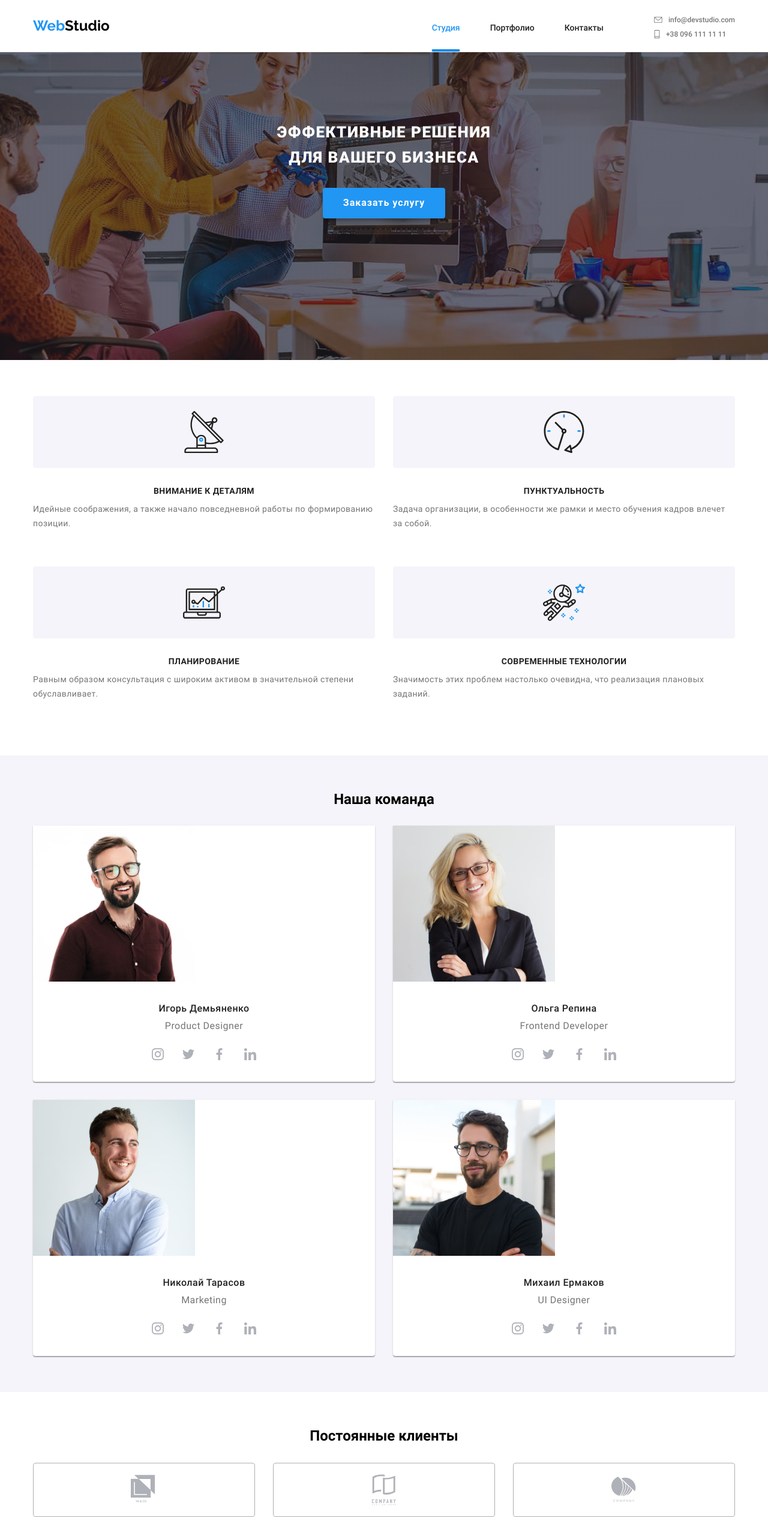
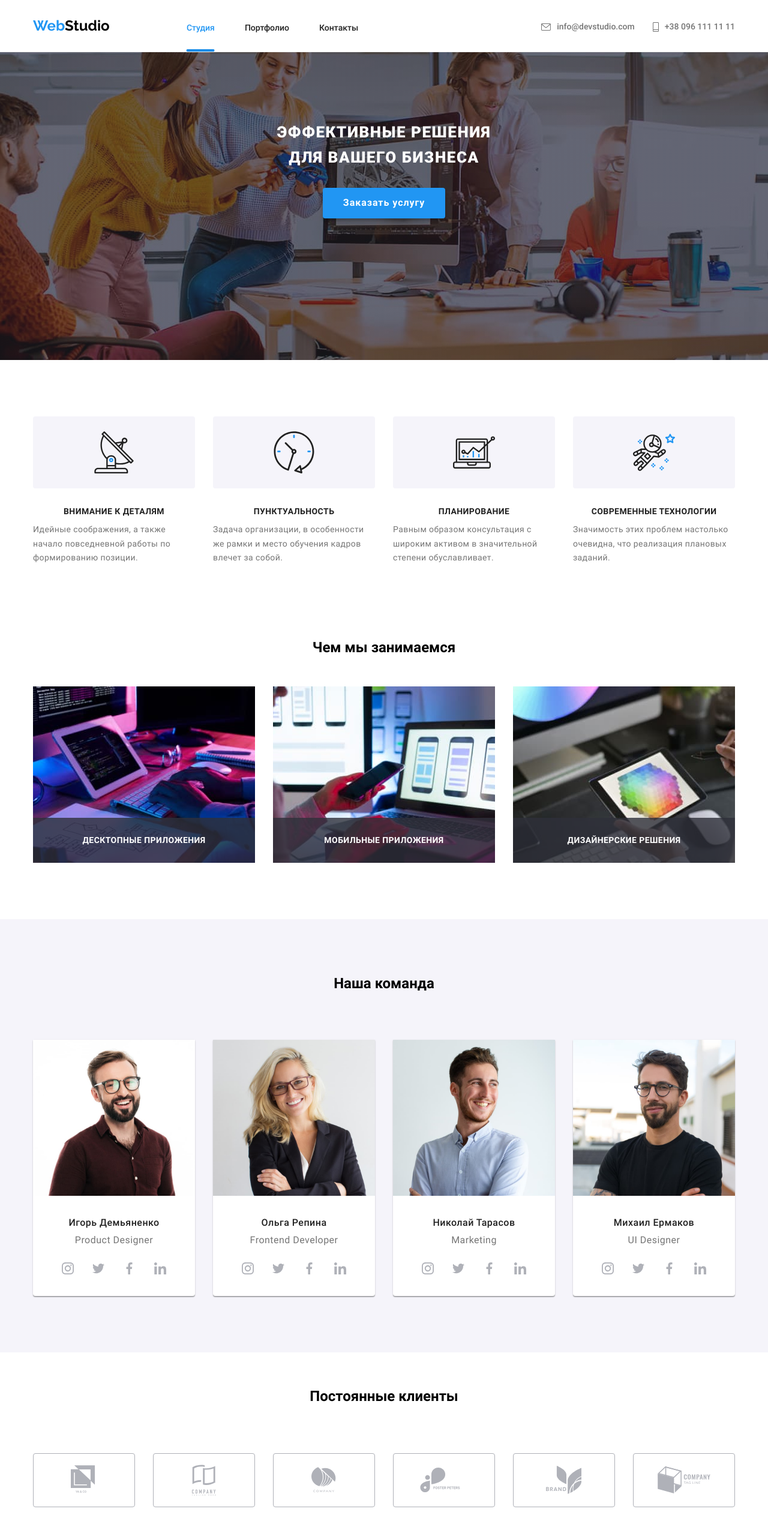
Before and after one commit to IvanZakharov77/goit-markup-hw-08, a plain HTML site: page index.html in a window 1280 px wide. Shown: the top 2555 px of the page at 60% size. Drawn offline with nearby package versions, Linux system fonts and the light colour scheme.

Commit message:
git added pc

```diff
--- a/sass/components/_client.scss
+++ b/sass/components/_client.scss
@@ -33,9 +33,13 @@ flex-wrap: wrap;
           width: calc((100% - 3 * 30px) / 3);
           margin: 15px;
         }
+        @media screen and (min-width:1200px){
+          width: calc((100% - 6 * 30px) / 6);
+          margin: 15px;
+        }
   }
   &-item:hover,
-  &-item:focus {
+  &-item:focus{
     border-color:$accent-color;
     fill: $accent-color
   }
--- a/sass/components/_features.scss
+++ b/sass/components/_features.scss
@@ -9,6 +9,10 @@
 @media screen and( min-width:768px){
   padding-top: 60px;
   padding-bottom:60px
+}
+@media screen and( min-width:768px){
+  padding-top: 94px;
+  padding-bottom:94px
 }
 }
 
@@ -24,6 +28,16 @@ margin: -15px;
   margin: 15px;
  }
 }
+@media screen and(min-width:1200px) {
+
+  display: flex;
+  flex-wrap: wrap;
+  margin: -15px;
+  & li{
+    width: calc((100% - 4 * 30px) / 4);
+    margin: 15px;
+   }
+  }
 
   .features-gray{
       display: flex;
--- a/sass/components/_footer.scss
+++ b/sass/components/_footer.scss
@@ -5,12 +5,17 @@
   padding-top: 60px;
   padding-bottom: 60px;
 
+@media screen and (min-width:1200px){
+  &-container{
+  justify-content:space-between ;
+  }
 
+}
 
 }
 .footer-title {
 
-  text-align: center;
+
    color:$first-color;
    font-weight: 700;
    font-size: 14px;
@@ -18,7 +23,9 @@
    margin-bottom: 20px;
    letter-spacing: 0.03em;
    text-transform: uppercase;
-
+   @media screen and (max-width:1199px) {
+    text-align: center;
+  }
  }
 .footer-two {
   margin-top: 60px;
@@ -68,6 +75,9 @@
     line-height: 1.7;
     font-style: normal;
     color: $first-color;
+    @media screen and (min-width:1200px) {
+      margin-right: 70px;
+      }
   }
   &-link a {
     font-size: 14px;
@@ -91,7 +101,10 @@
 }
 
 address{
-  text-align: center;
+  @media screen and (max-width:1199px) {
+    text-align: center;
+  }
+
   p {
 margin-top: 20px;
   margin-bottom: 9px;
--- a/sass/components/_formFuter.scss
+++ b/sass/components/_formFuter.scss
@@ -1,14 +1,23 @@
 
 /*форма в футере*/
 .subscription {
-  margin-top: 60px;
-  margin-left: auto;
-  margin-right: auto;
+
+
+  @media screen and (max-width:1199px){
+    margin-top: 60px;
+    margin-left: auto;
+    margin-right: auto;
+  }
   @media screen and (max-width:479px){
     width: 100%;
   }
+
    @media screen and (min-width:480px){
-width: 450px;
+max-width: 450px;
+}
+@media screen and (min-width:1200px){
+  max-width: 570px;
+
 }
   & input {
     margin-top: 20px;
@@ -16,7 +25,7 @@ width: 450px;
     padding-top: 15px;
     padding-bottom: 15px;
     padding-left: 16px;
-width: 100%;
+
     height: 50px;
     border: 1px solid rgba(255, 255, 255, 0.3);
     box-sizing: border-box;
@@ -25,7 +34,13 @@ width: 100%;
     background-color: rgba(255, 255, 255, 0);
 
     transition: border 250ms cubic-bezier(0.4, 0, 0.2, 1);
+@media screen and (max-width:1199px){
+  width: 100%;
+}
+@media screen and (min-width:1200px){
+  width: 358px;
 
+}
   }
   & button {
 
@@ -62,7 +77,10 @@ width: 100%;
   fill: $first-color;
 }
 .footerForm {
-  text-align: center;
+  @media screen and (max-width:1199px) {
+    text-align: center;
+  }
+
 
   & input:hover {
     border: 1px solid $accent-color;
--- a/sass/components/_header.scss
+++ b/sass/components/_header.scss
@@ -137,18 +137,22 @@ box-shadow: 0px 4px 8px rgba(0, 0, 0, 0.04), 0px 2px 4px rgba(0, 0, 0, 0.08), 0p
         margin-right: 84px;
     }
     }
+    @media screen and (min-width:1200px){
+        .item:last-child{
+margin-right: 305px;
+        }
+    }
+}
+@media screen and (min-width:1200px){
+    .contacts{
+        padding-top: 32px;
+    }
 }
 .nav-contacts{
-   .link{
-        color:$second-text-color;
-        font-size: 18px;
-        line-height: 1.2;
-        font-weight: 500;
-        fill: currentColor;
-    }
+
         .link:focus,  .link:hover {
     color: $accent-color
-}
+    }
     & svg{
         margin-right: 10px;
     }
@@ -161,19 +165,26 @@ box-shadow: 0px 4px 8px rgba(0, 0, 0, 0.04), 0px 2px 4px rgba(0, 0, 0, 0.08), 0p
            width: 10px;
            height: 14.94px;
        }
-    @media screen and (min-width:768px){
+    @media screen and (min-width:768px) and (max-width:1199px){
         .first{
             padding-top: 21px;
         }
-.item:first-child{
-    padding-bottom: 10px;
+
+
+        .item:first-child{
+          padding-bottom: 10px;
+    }
 }
        .link{
+        color:$second-text-color;
+        font-weight: 500;
+        fill: currentColor;
            display:flex;
            align-items: center;
         font-size: 12px;
         line-height: 1.17;
        }
+
        .link-mail{
            width: 14px;
            height: 10px;
@@ -182,69 +193,24 @@ box-shadow: 0px 4px 8px rgba(0, 0, 0, 0.04), 0px 2px 4px rgba(0, 0, 0, 0.08), 0p
            width: 10px;
            height: 14px;
        }
+       @media screen and (min-width:1200px){
+        display: flex;
+        align-items: center;
+        .item:first-child{
+            margin-right: 30px;
+      }
+.link{
+    font-size: 14px;
+    line-height: 1.15px;
+}
+.link-mail{
+    width: 16px;
+    height: 12px;
+}
+.link-phone{
+    width: 10px;
+    height: 16px;
+}
+       }
 
-    }
 }
-// .link {
-//     display: block;
-//     padding-top: 32px;
-//     padding-bottom: 32px;
-//    &-mail {
-//         width: 16px;
-//         height: 12px;
-//         margin-right: 10px;
-//         fill: currentColor
-//     }
-
-//     &-phone {
-//         width: 10px;
-//         height: 16px;
-//         margin-right: 10px;
-//         fill: currentColor
-//     }
-// }
-
-
-// .nav-list{
-//     .link{
-//         color: $primary-text-color;
-
-//         position: relative;
-//         transition: color 250ms cubic-bezier(0.4, 0, 0.2, 1);
-//     }
-//     .item:nth-child(-n+2) {
-//         margin-right: 50px
-//     }
-
-//     .link.current::after {
-//         content: "";
-//         position: absolute;
-//         display: block;
-//         width: 100%;
-//         height: 4px;
-//         bottom: -1px;
-//         border-radius: 2px;
-//         background-color: #188CE8;
-//     }
-//     .link:hover, .link:focus, .link.current {
-//     color: $accent-color;
-// }
-// }
-
-
-
-// .nav-contacts {
-//     .item:first-child {
-//         margin-right: 50px;
-//     }
-//     .link {
-//         color:$second-text-color;
-
-//         display: flex;
-//         align-items: center;
-//         transition: color 250ms cubic-bezier(0.4, 0, 0.2, 1);
-//     }
-//     .link:focus,  .link:hover {
-//     color: $accent-color
-// }
-// }
--- a/sass/components/_portfolio.scss
+++ b/sass/components/_portfolio.scss
@@ -80,6 +80,15 @@ margin: -15px;
   margin: 15px;
 }
 }
+@media screen and (min-width:1200px) {
+  display: flex;
+  flex-wrap: wrap;
+  margin: -15px;
+  .flex-element{
+    width: calc((100% - 3 * 30px) / 3);
+    margin: 15px;
+  }
+  }
   }
   .project-item {
     display: block;
@@ -175,3 +184,9 @@ margin: -15px;
     color: $second-text-color;
   }
 }
+@media screen and (min-width:1200px){
+  .footer-container{
+    display: flex;
+  }
+
+}
--- a/sass/components/_team.scss
+++ b/sass/components/_team.scss
@@ -3,6 +3,10 @@
   padding-top: 60px;
   padding-bottom: 60px;
   background: #F5F4FA;
+  @media screen and (min-width:1200px){
+    padding-top: 94px;
+    padding-bottom: 94px;
+  }
 h2{
   text-align: center;
   @media screen and (min-width:768px){
@@ -64,7 +68,17 @@ margin-right: auto;
     margin:15px;
   }
 }
+@media screen and (min-width:1200px){
 
+  display: flex;
+
+margin: -15px;
+
+& li{
+  width: calc((100% - 4 * 30px) / 4);
+  margin:15px;
+}
+}
   & img {
     margin-bottom: 30px;
   }
--- a/sass/components/_wedoing.scss
+++ b/sass/components/_wedoing.scss
@@ -1,47 +1,55 @@
 
 /*we doing*/
-@media screen and (max-width:1600px){
 .doing{
+  padding-bottom: 94px;
+@media screen and (max-width:1200px){
   display: none;
 }
 }
-// .doing {
-//   padding-bottom: 94px;
-// }
-// .img-link {
+.section-title{
+  text-align: center;
+  padding-bottom: 50px;
+}
+
+.img-link{
+  display: flex;
+  & li:not(:last-child) {
+      margin-right: 30px;
+    }
+}
+
+.img-link {
 
 
-//   & li>img {
-//     display: block;
-//   }
-//   & li {
-//     position: relative;
-//   }
-// }
-
-
-// .img-item:nth-child(-n+2) {
-//   margin-right: 30px;
-// }
+  & li>img {
+    display: block;
+  }
+  & li {
+    position: relative;
+  }
+}
 
 
 
-// .first-img1 {
-//   position: absolute;
-//   bottom: 0;
-//   width: 370px;
-//   background: rgba(47, 48, 58, 0.8);
 
-//   & h3 {
 
-//     padding-top: 27px;
-//     padding-bottom: 27px;
-//     font-size: 14px;
-//     line-height: 1.5;
-//     letter-spacing: 0.03em;
-//     font-weight: 700;
 
-//     text-transform: uppercase;
-//     color: $first-color;
-//   }
-// }
+.first-img1 {
+  position: absolute;
+  bottom: 0;
+  width: 370px;
+  background: rgba(47, 48, 58, 0.8);
+
+  & h3 {
+text-align: center;
+    padding-top: 27px;
+    padding-bottom: 27px;
+    font-size: 14px;
+    line-height: 1.5;
+    letter-spacing: 0.03em;
+    font-weight: 700;
+
+    text-transform: uppercase;
+    color: $first-color;
+  }
+}
```
Also changed, not shown: css/main.css, css/main.min.css, 2 other files.
